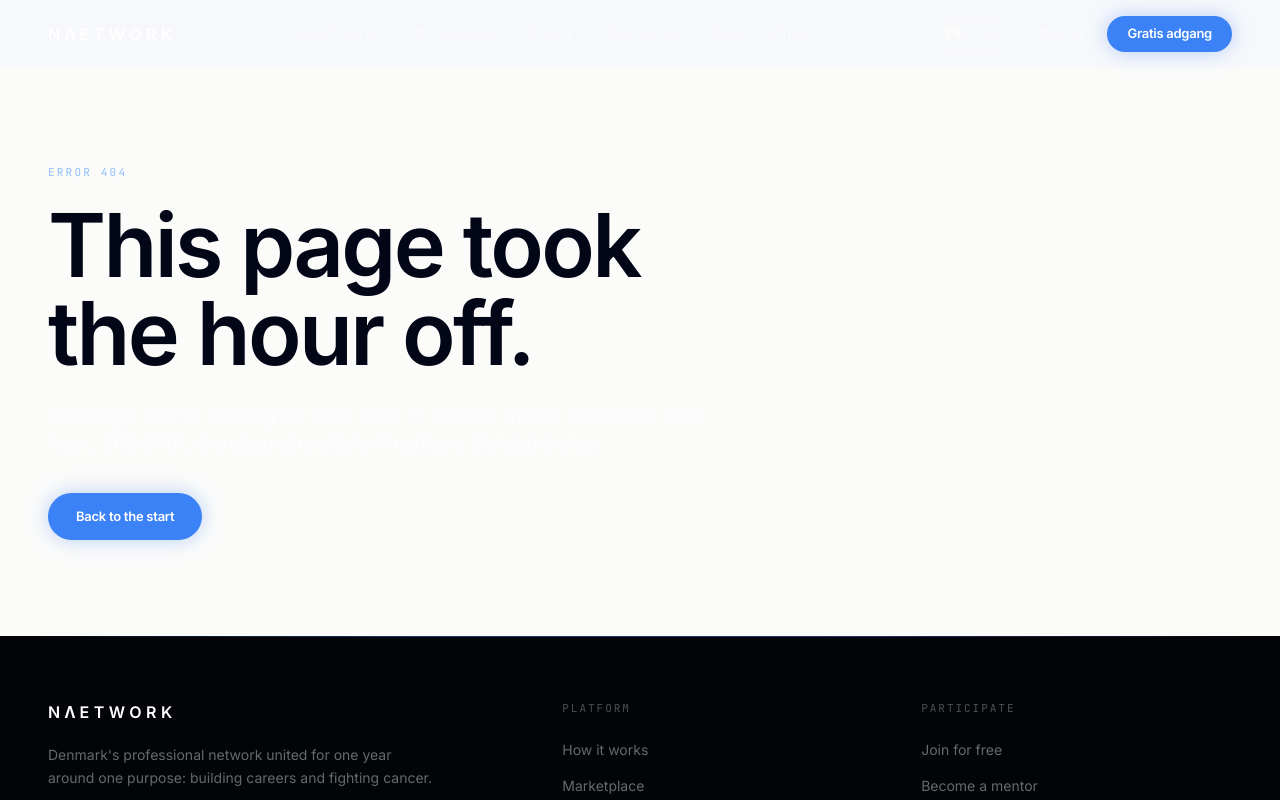
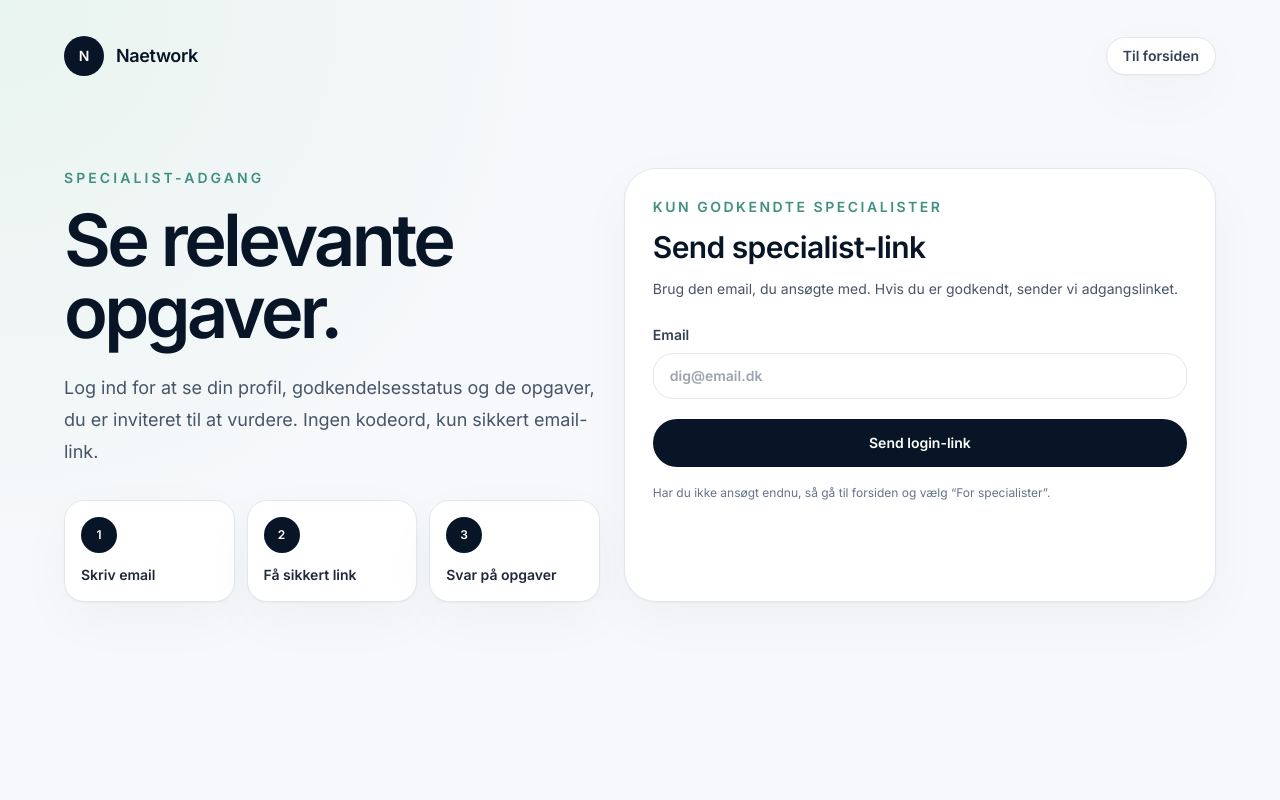
Before and after one commit to mikkelstreet-png/Naetwork, a Next.js app: page /specialist/login in a window 1280 px wide. Before the commit this address had no page. Shown: the top 800 px of the page. Built offline with nearby package versions, Linux system fonts and the light colour scheme.

Commit message:
Add specialist login route

```diff
--- /dev/null
+++ b/app/specialist/login/page.tsx
@@ -0,0 +1,5 @@
+import { SpecialistLogin } from "@/components/SpecialistLogin";
+
+export default function SpecialistLoginPage() {
+  return <SpecialistLogin />;
+}
```
